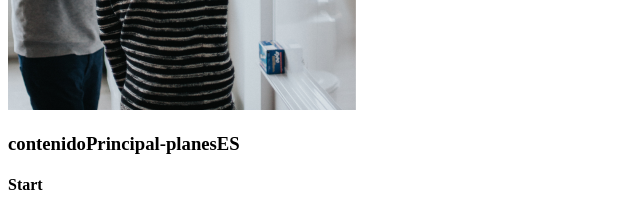
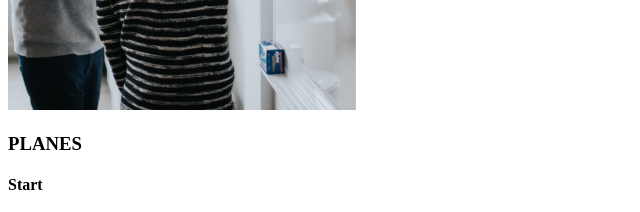
Before and after one commit to AndreaSoCa/Apeperia, a plain HTML site: page index.html in a window 1280 px wide. Shown: the part 2040-2252 px from the top of the page, without its empty margins (0-640 px from the left). Drawn offline with Linux system fonts and the light colour scheme; files whose address does not match are found by name.

Commit message:
Correcion de error

```diff
--- a/index.html
+++ b/index.html
@@ -116,8 +116,8 @@
             </div>
         </section>
 
-        <section class="contenidoPrincipal-planeses">
-            <h3 class="contenidoPrincipal-planeses-title">contenidoPrincipal-planesES</h3>
+        <section class="contenidoPrincipal-planes">
+            <h3 class="contenidoPrincipal-planes-title">PLANES </h3>
             <div class="contenidoPrincipal-planes-start">
                 <h4 class="contenidoPrincipal-planes-start-title">Start</h4>
                 <h3 class="contenidoPrincipal-planes-start-valor">$ 500</h3>
```
